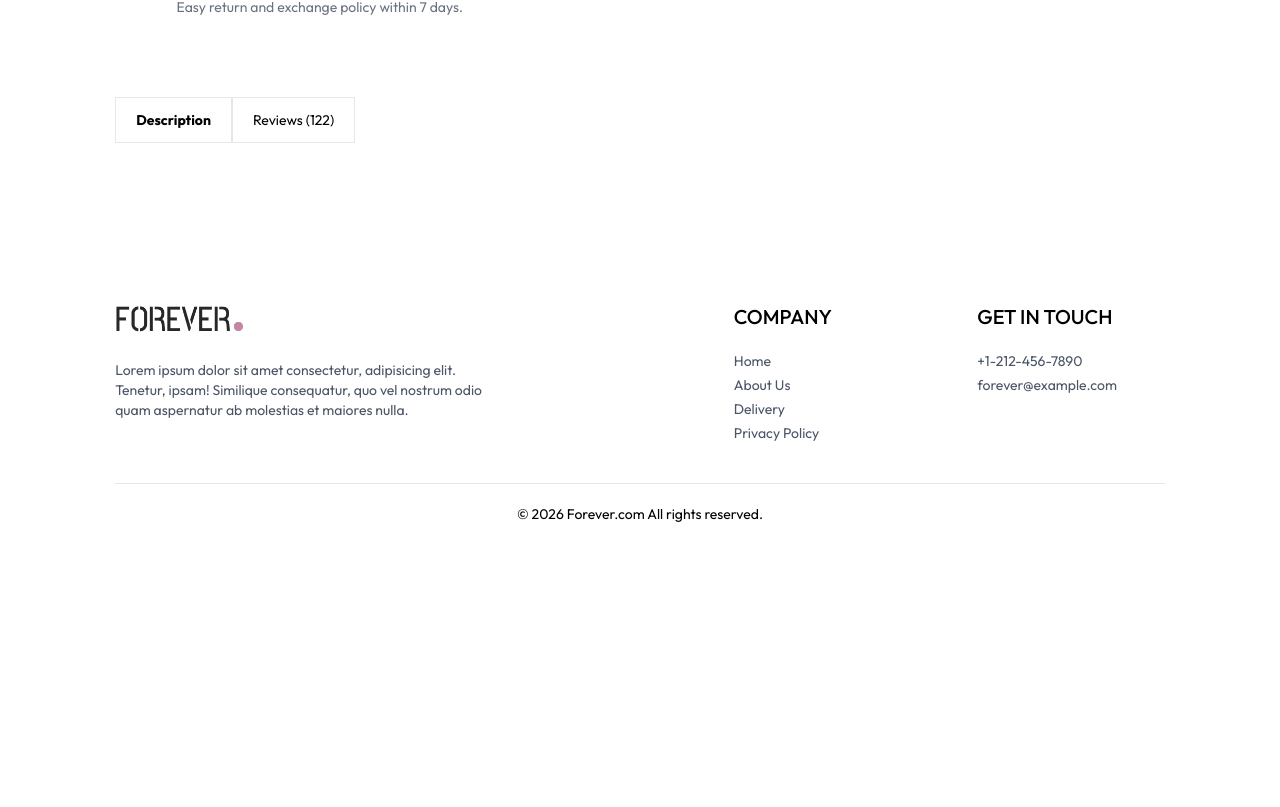
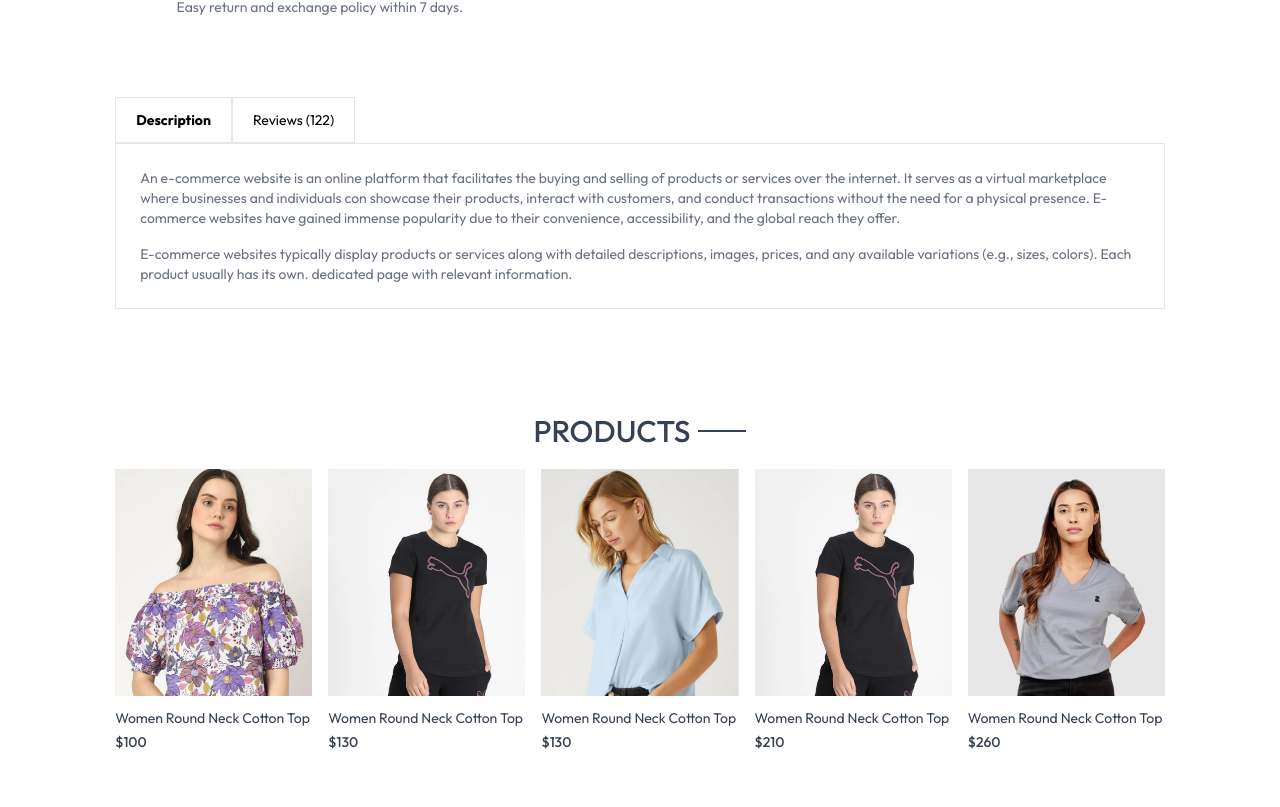
Before and after one commit to Sardar-Sadiq/E-commerce, a React (Vite) app in the folder frontend/: page /product/aaaaa in a window 1280 px wide. Shown: the part 613-1420 px from the top of the page. Before the commit the page ends 1157 px from the top, so only its background shows below. Built offline with nearby package versions, Linux system fonts and the light colour scheme.

Commit message:
completed the product page ui

```diff
--- /dev/null
+++ b/frontend/src/components/RelatedProducts.jsx
@@ -0,0 +1,41 @@
+import React, { useEffect, useState } from 'react'
+import { useContext } from 'react'
+import { ShopContext } from '../context/ShopContext'
+import  Title from './Title'
+import ProductItem from './ProductItem'
+
+const RelatedProducts = ({category,subCategory}) => {
+
+    const {products} = useContext(ShopContext)
+    const [related,setRelated] = useState([]);
+
+    useEffect(()=> {
+
+        if(products.length > 0){
+            let prodcutsCopy = products.slice();
+            prodcutsCopy = prodcutsCopy.filter((item)=> category === item.category);
+            prodcutsCopy = prodcutsCopy.filter((item)=>subCategory === item.subCategory);
+
+            setRelated(prodcutsCopy.slice(0,5));
+
+        }
+
+    },[products])
+
+  return (
+    <div className='my-24'>
+        <div className='py-2 text-3xl text-center'>
+            <Title text-1={'RELATED'} text2={'PRODUCTS'}/>
+        </div>
+        <div className='grid grid-cols-2 gap-4 sm:grid-cols-3 md:grid-cols-4 lg:grid-cols-5 gap-y-6'>
+            {
+                related.map((item,index)=>(
+                    <ProductItem key={index} id={item._id} name={item.name} price={item.price} image={item.image} />
+                ))
+            }
+        </div>
+    </div>
+  )
+}
+
+export default RelatedProducts
--- a/frontend/src/pages/Product.jsx
+++ b/frontend/src/pages/Product.jsx
@@ -2,6 +2,7 @@ import React, { useContext, useState, useEffect } from 'react'
 import { useParams } from 'react-router-dom';
 import { ShopContext } from '../context/ShopContext.jsx'
 import { assets } from '../assets/frontend_assets/assets.js';
+import RelatedProducts from '../components/RelatedProducts.jsx';
 
 const Product = () => {
 
@@ -87,7 +88,16 @@ const Product = () => {
                   <b className='px-5 py-3 text-sm border border-gray-200'>Description</b>
                   <p className='px-5 py-3 text-sm border border-gray-200 '>Reviews (122)</p>
             </div>
+            <div className='flex flex-col gap-4 px-6 py-6 text-sm text-gray-500 border border-gray-200'>
+                  <p>An e-commerce website is an online platform that facilitates the buying and selling of products or services over the internet. It serves as a virtual marketplace where businesses and individuals con showcase their products, interact with customers, and conduct transactions without the need for a physical presence. E-commerce websites have gained immense popularity due to their convenience, accessibility, and the global reach they offer.</p>
+                  <p>E-commerce websites typically display products or services along with detailed descriptions, images, prices, and any available variations (e.g., sizes, colors). Each product usually has its own. dedicated page with relevant information.</p>
+            </div>
         </div>
+
+        {/*------------------Display related products---------------- */}
+
+        <RelatedProducts category={productData.category} subCategory={productData.subCategory}/>
+
     </div>
   ) : <div className='opacity-0' />
 }
```
Also changed, not shown: 1 other file (tests, documents, lock files or other folders).
